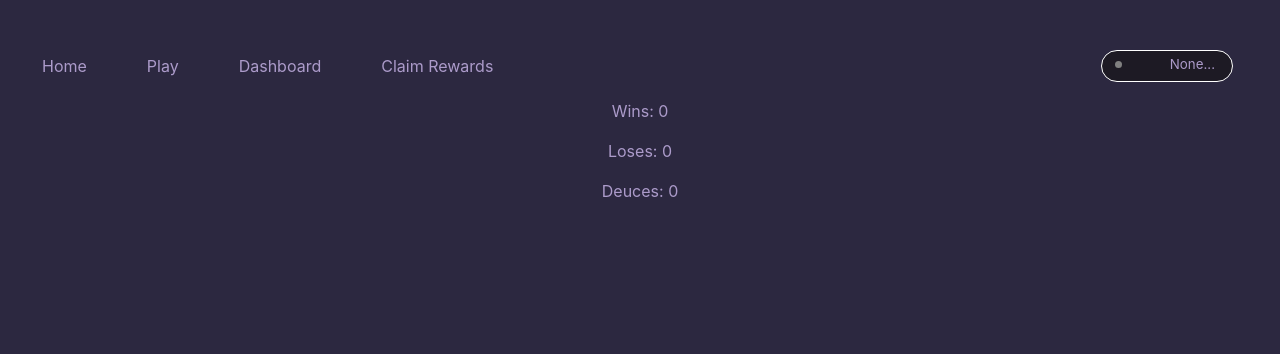
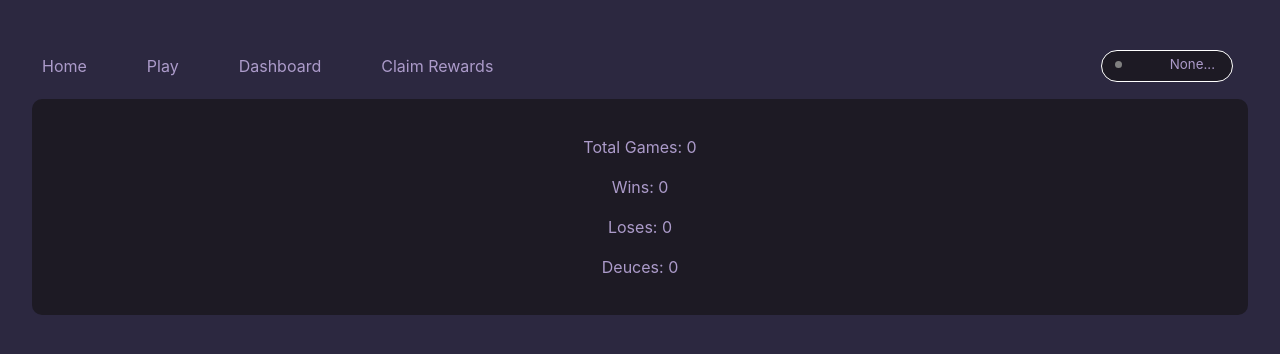
Before and after one commit to ulas96/rock-paper-scissor, a React (Vite) app in the folder client/: page /dashboard in a window 1280 px wide. Shown: the top 354 px of the page. Built offline with nearby package versions, Linux system fonts and the light colour scheme.

Commit message:
Dashboard update

```diff
--- a/client/src/components/Dashboard/Dashboard.css
+++ b/client/src/components/Dashboard/Dashboard.css
@@ -0,0 +1,6 @@
+.dashboard-container{
+    padding-top: 20px;
+    padding-bottom: 20px;
+    background-color: #1d1a24;
+    border-radius: 10px;
+}
--- a/client/src/components/Dashboard/Dashboard.jsx
+++ b/client/src/components/Dashboard/Dashboard.jsx
@@ -1,5 +1,6 @@
 import "./Dashboard.css"
 import { useEffect, useState } from "react";
+import "./Dashboard.css"
 export default function Dashboard({state, account}) {
 
     const [_account] = account
@@ -7,6 +8,8 @@ export default function Dashboard({state, account}) {
     const [wins, setWins] = useState([]);
     const [loses,setLoses] = useState([]);
     const [deuces, setDeuces] = useState([]);
+    const [games, setGames] = useState([]);
+
 
     const getPlayerWins = async () => {
         const _wins = await state.contract.getPlayerWins(_account);
@@ -23,16 +26,23 @@ export default function Dashboard({state, account}) {
         setDeuces(deuces);
     }
 
+    const getPlayerGames = async () => {
+        const games = await state.contract.getPlayerGames(_account);
+        setGames(games);
+    }
+
 
     useEffect(() => {
         getPlayerWins();
         getPlayerLoses();
         getPlayerDeuces();
+        getPlayerGames();
     });
 
     return (
         <>
-        <div className="dasboard-container">
+        <div className="dashboard-container">
+            <p>{`Total Games: ${games.length}`}</p>
             <p>{`Wins: ${wins.length}`}</p>
             <p>{`Loses: ${loses.length}`}</p>
             <p>{`Deuces: ${deuces.length}`}</p>
```
